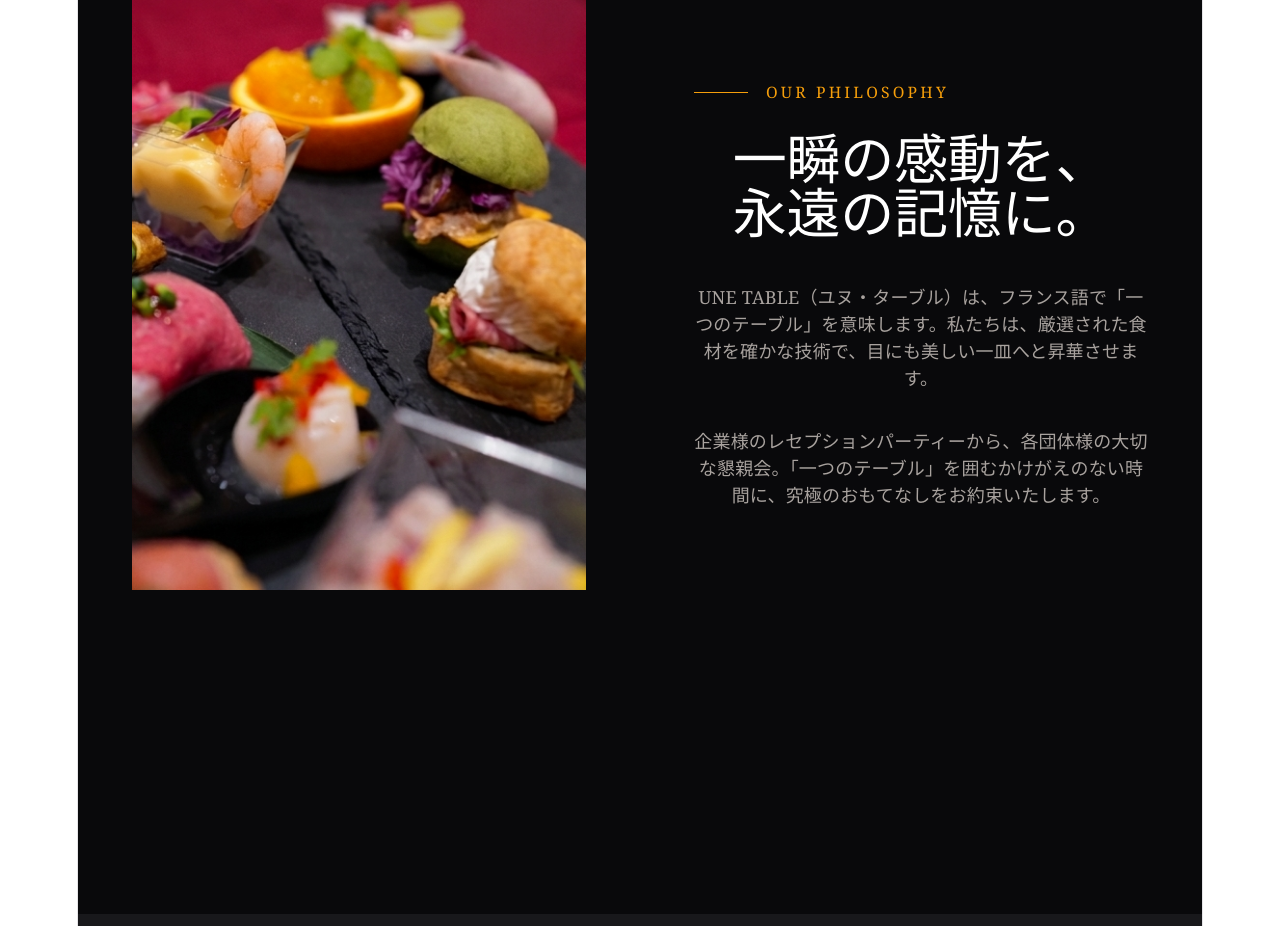
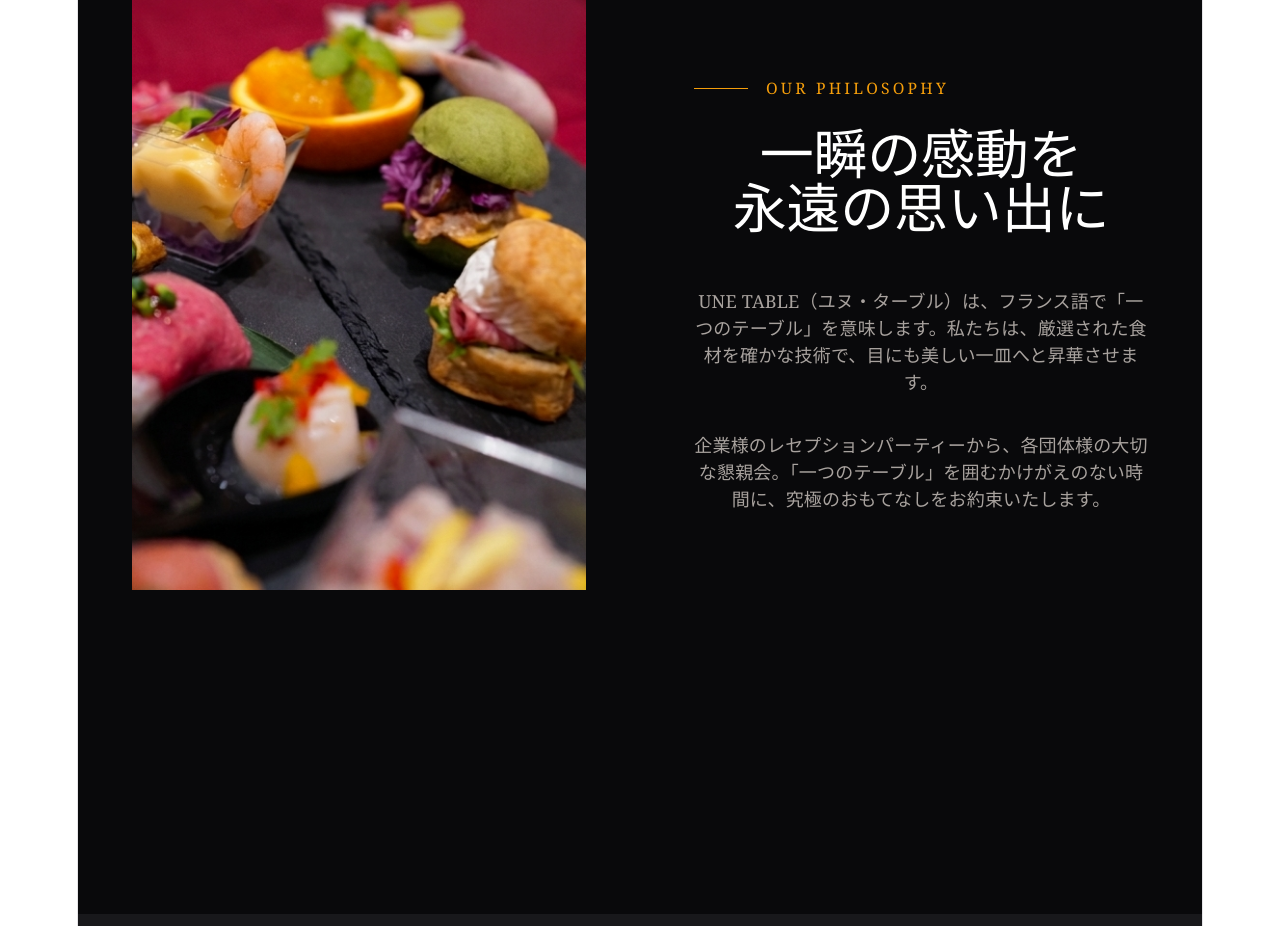
Before and after one commit to naogenbeat-prog/une-table-perfect-, a React (Vite) app: page / in a window 1280 px wide. Shown: the part 980-1906 px from the top of the page. Built offline with nearby package versions, Linux system fonts and the light colour scheme.

Commit message:
Update App.jsx

```diff
--- a/src/App.jsx
+++ b/src/App.jsx
@@ -78,7 +78,7 @@ const Concept = () => (
           <div className="h-[1px] w-12 bg-amber-500"></div>
           <h3 className="text-amber-500 tracking-[0.2em] text-sm uppercase">Our Philosophy</h3>
         </div>
-        <h2 className="text-3xl md:text-5xl text-white font-light leading-snug mb-10">一瞬の感動を、<br />永遠の記憶に。</h2>
+        <h2 className="text-3xl md:text-5xl text-white font-light leading-snug mb-12">一瞬の感動を<br />永遠の思い出に</h2>
         <p className="text-stone-400 leading-loose mb-8 font-light text-sm md:text-base">{CONFIG.brandName}（ユヌ・ターブル）は、フランス語で「一つのテーブル」を意味します。私たちは、厳選された食材を確かな技術で、目にも美しい一皿へと昇華させます。</p>
         <p className="text-stone-400 leading-loose font-light text-sm md:text-base">企業様のレセプションパーティーから、各団体様の大切な懇親会。「一つのテーブル」を囲むかけがえのない時間に、究極のおもてなしをお約束いたします。</p>
       </div>
```
